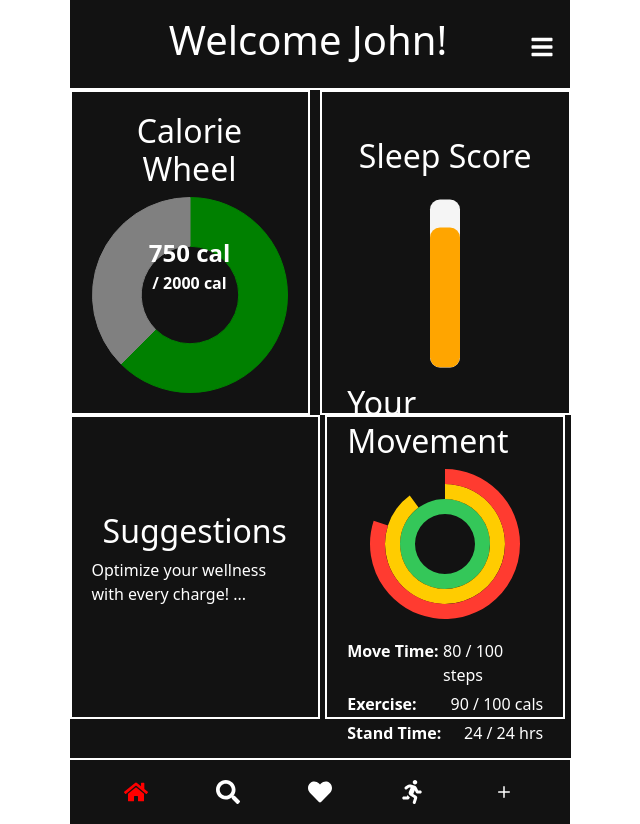
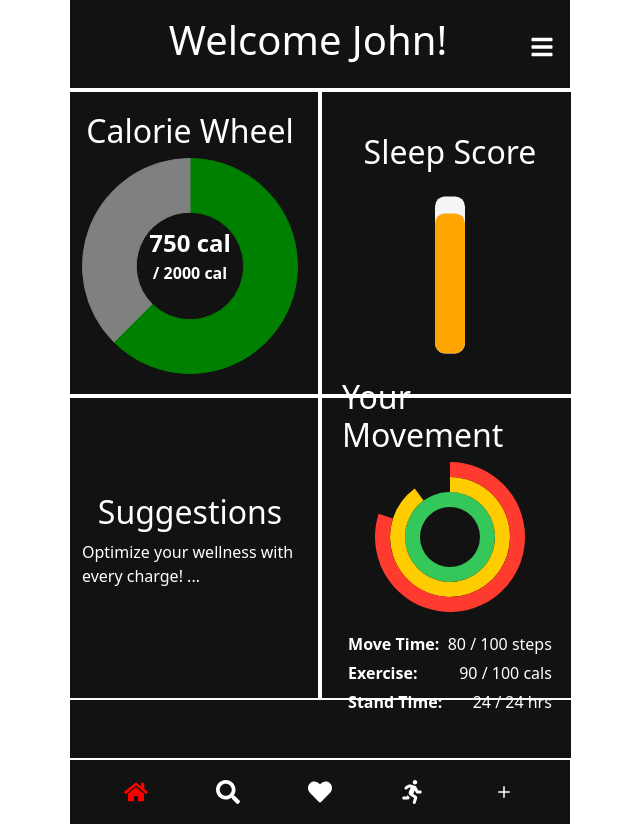
Before and after one commit to tushardubey02/HealthApp434, a React (Create React App) app in the folder healthapp/: page / in a window 1280 px wide. Shown: the whole page, without its empty margins (320-960 px from the left). Built offline with nearby package versions, Linux system fonts and the light colour scheme.

Commit message:
fixed borders

```diff
--- a/healthapp/src/pages/Dashboard/Dashboard.css
+++ b/healthapp/src/pages/Dashboard/Dashboard.css
@@ -54,7 +54,7 @@
 .calorie-wheel {
   position: relative;
   text-align: center;
-  max-width: 240px;
+  max-width: 260px;
 }
 
 .calorie-info {
@@ -84,7 +84,7 @@
 
 .movement {
   position: relative;
-  width: 240px;
+  width: 260px;
   height: 200px;
   margin: auto;
 }
```
